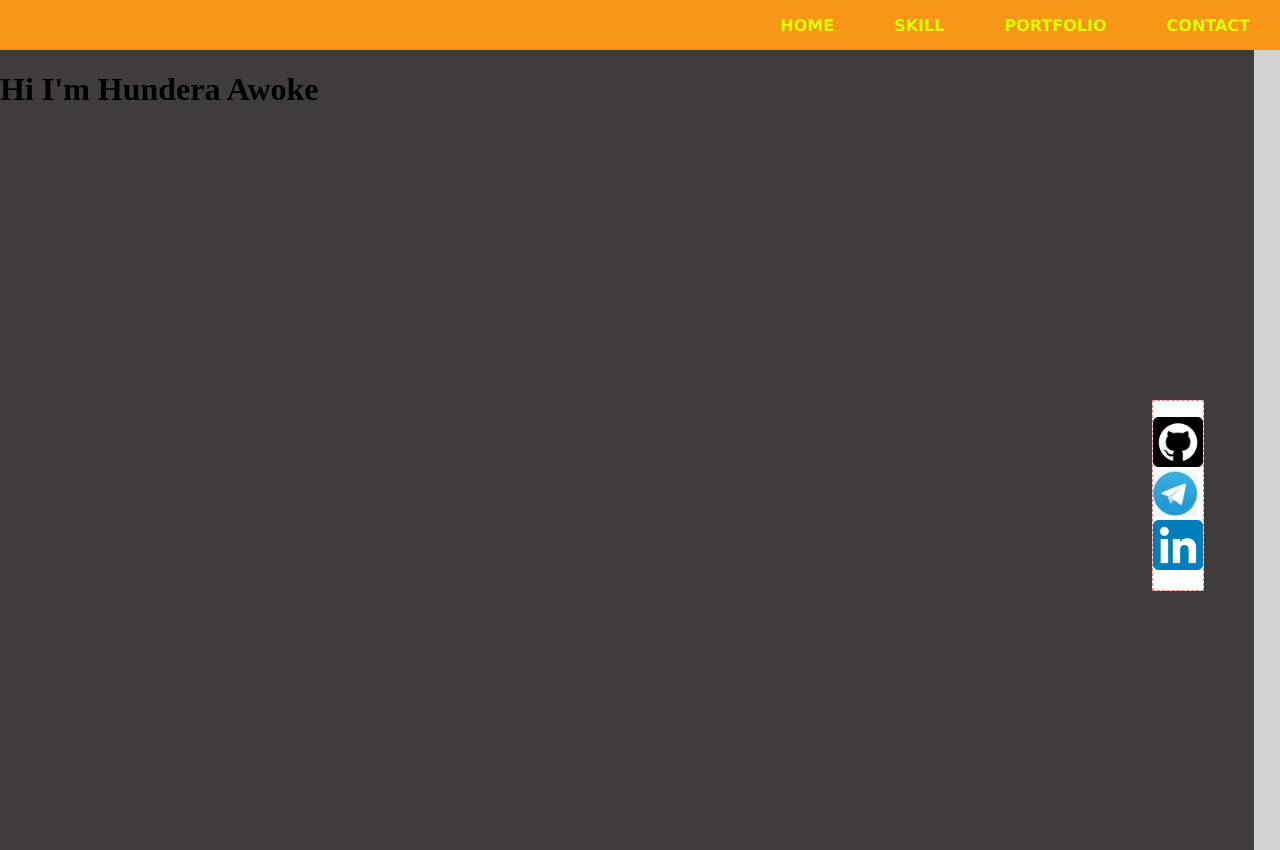
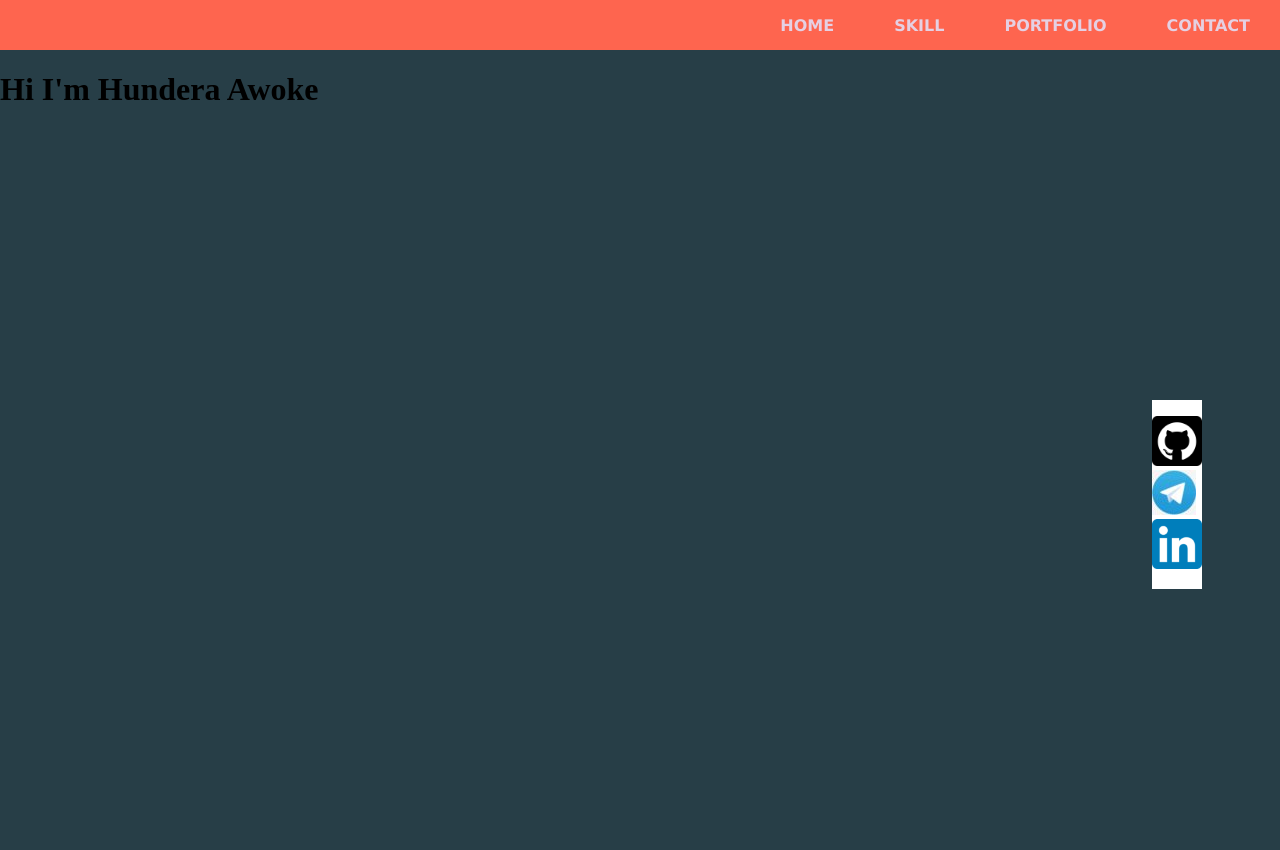
Before and after one commit to HunderaAwoke/HunderaAwoke.github, a plain HTML site: page index.html in a window 1280 px wide. Drawn offline with Linux system fonts and the light colour scheme.

Commit message:
Change in Background

```diff
--- a/default.css
+++ b/default.css
@@ -1,9 +1,9 @@
 :root {
-	--bgColor: aliceblue;
+	--bgColor: #273E47;
 	--borderColor: gray;
 	--btnBorderColor: black;
 	--textColor: black;
-	--mainColor: lightgray;
+	--mainColor: #273E47;
 	--mainColor2: rgb(65, 60, 60);
 }
 body {
@@ -26,13 +26,13 @@ p {
 	left: 0;
 	position: fixed;
 	width: 100%;
-	background: white;
-	color: red;height: 50px;
+	background: #FE654F;
+	color: #E5D0E3;height: 50px;
 	text-align: center;
-	z-index: 1;
+  z-index: 1;
 }
 .navbar.active{
-	background-color: rgb(248, 150, 23);
+	background-color:#FE654F;
 }
 .navbar >h2 {
 	padding-left: 10px;
@@ -48,7 +48,6 @@ p {
 	display: flex;
 	padding: 10px 10px;
 	border-radius: 4px;
-	color: yellow;
 	transition: background 0.4s;
 	align-items: center;
 	justify-content: center;
@@ -59,14 +58,13 @@ p {
 	font-weight: bold;
 	font-family: "Lucida Sans", "Lucida Sans Regular", "Lucida Grande",
 		"Lucida Sans Unicode", Geneva, Verdana, sans-serif;
-	color: rgb(217, 255, 0);
+	color: #E5D0E3;
 }
 .navbar ul li:hover {
 	background-color: rgb(255, 102, 0);
 	color: black;
 }
 .sidebar {
-	border: 1px dashed lightcoral;
 	width: auto;
 	height: max-content;
 	position: absolute;
@@ -88,7 +86,7 @@ p {
 	padding: 0;
 }
 .main-container {
-	background-color: var(--mainColor2);
+	background-color: var(--mainColor);
 	position: absolute;
 	top: 50px;
 	display: grid;
```
